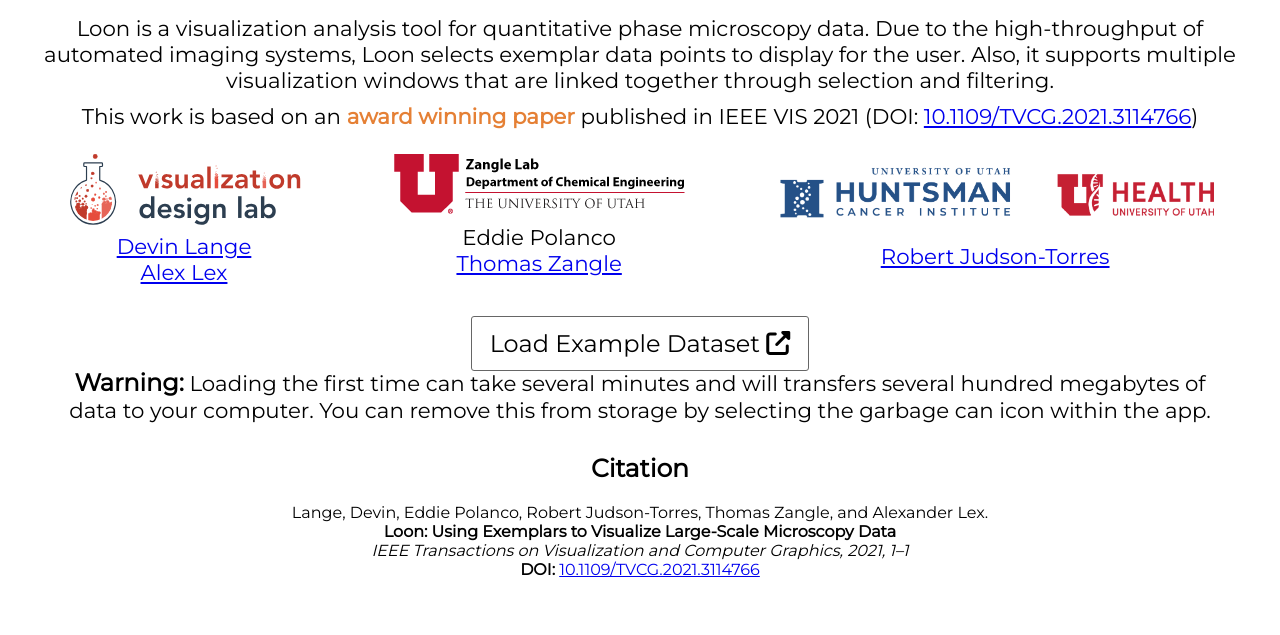
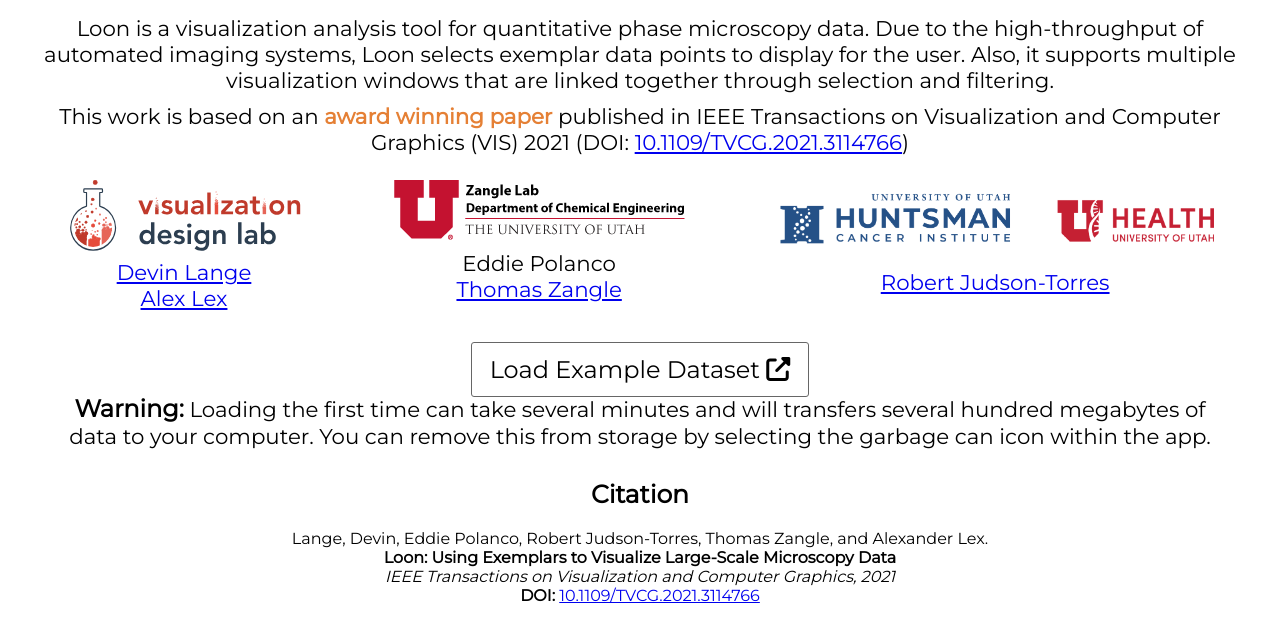
Before and after one commit to visdesignlab/Loon, a Flask app: page / in a window 1280 px wide. Shown: the part 599-1234 px from the top of the page. Before the commit the page ends 1176 px from the top, so only its background shows below. Run offline with Flask 2, Linux system fonts and the light colour scheme; some libraries are stand-ins or nearby versions.

Commit message:
update name for consistency, remove incorrect page span

```diff
--- a/templates/index.html
+++ b/templates/index.html
@@ -185,7 +185,7 @@
 <iframe width="560" height="315" src="https://www.youtube.com/embed/Y7u3Kg3At9A" title="YouTube video player" frameborder="0" allow="accelerometer; autoplay; clipboard-write; encrypted-media; gyroscope; picture-in-picture" allowfullscreen></iframe>
 
 <p>Loon is a visualization analysis tool for quantitative phase microscopy data. Due to the high-throughput of automated imaging systems, Loon selects exemplar data points to display for the user. Also, it supports multiple visualization windows that are linked together through selection and filtering.</p>
-<p>This work is based on an <span class="award">award winning paper</span> published in IEEE VIS 2021 (DOI: <a href="http://dx.doi.org/10.1109/TVCG.2021.3114766">10.1109/TVCG.2021.3114766</a>)</p>
+<p>This work is based on an <span class="award">award winning paper</span> published in IEEE Transactions on Visualization and Computer Graphics (VIS) 2021 (DOI: <a href="http://dx.doi.org/10.1109/TVCG.2021.3114766">10.1109/TVCG.2021.3114766</a>)</p>
 
 
 <div class='important-people'>
@@ -243,7 +243,7 @@
 <p class="citation">
 Lange, Devin, Eddie Polanco, Robert Judson-Torres, Thomas Zangle, and Alexander Lex.<br>
 <b>Loon: Using Exemplars to Visualize Large-Scale Microscopy Data</b><br>
-<i>IEEE Transactions on Visualization and Computer Graphics, 2021, 1–1</i><br>
+<i>IEEE Transactions on Visualization and Computer Graphics, 2021</i><br>
 <b>DOI: </b><a href="https://doi.org/10.1109/TVCG.2021.3114766">10.1109/TVCG.2021.3114766</a></p>
 
 </body>
```
